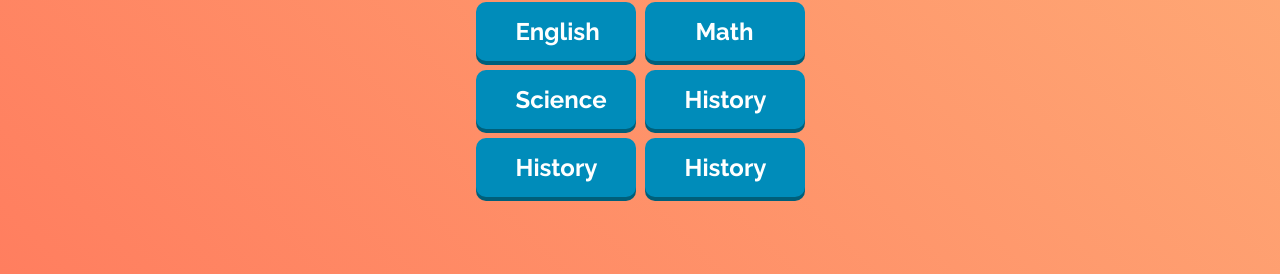
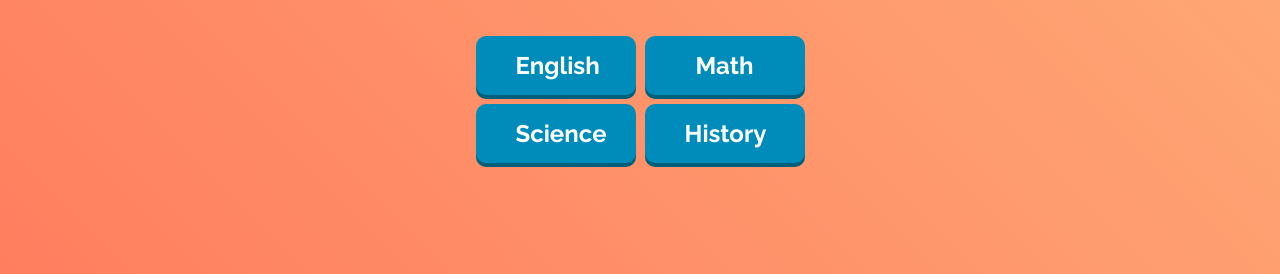
Before and after one commit to Abhay-0703/Education-By-Abhi, a plain HTML site: page index.html in a window 1280 px wide. Shown: the part 526-800 px from the top of the page. Drawn offline with Linux system fonts and the light colour scheme.

Commit message:
Update index.html

```diff
--- a/index.html
+++ b/index.html
@@ -24,8 +24,7 @@
             <a href="#" class="button-3d">Math</a>
             <a href="#" class="button-3d">Science</a>
             <a href="#" class="button-3d">History</a>
-            <a href="#" class="button-3d">History</a>
-            <a href="#" class="button-3d">History</a>
+
         </div>
     </div>
 
```
